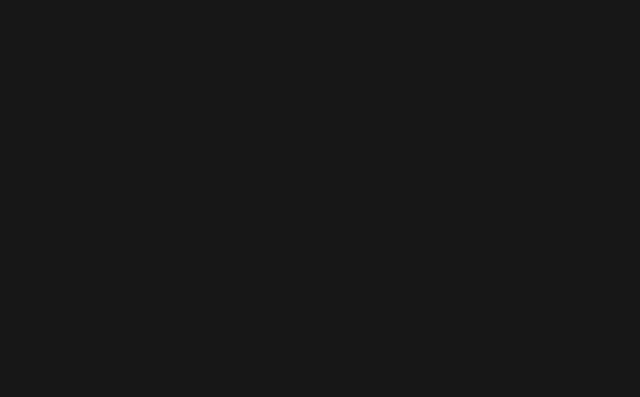
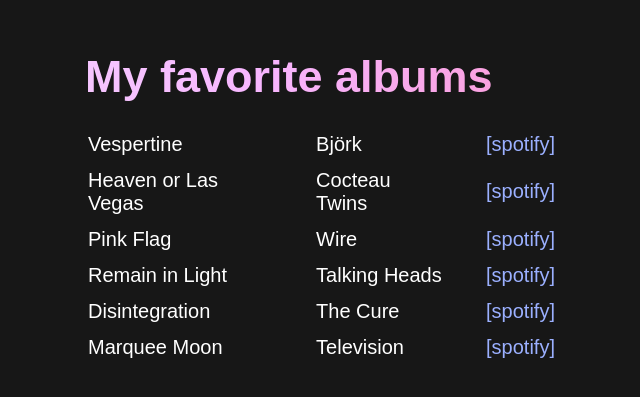
Before and after one commit to willzahary/personal-website, a React (Create React App) app: page /music in a window 1280 px wide. Before the commit this address had no page. Shown: the part 193-590 px from the top of the page, without its empty margins (299-939 px from the left). Built offline with nearby package versions, Linux system fonts and the light colour scheme; a web font is replaced by a local one.

Commit message:
Added music page

```diff
--- /dev/null
+++ b/src/components/Album.jsx
@@ -0,0 +1,24 @@
+import React from 'react'
+
+export const Album = ({ link, artist, title }) => {
+    return (
+        <tr className="album">
+            <td className="album-title">
+                {title}
+            </td>
+            <td className="album-artist">
+                {artist}
+            </td>
+            <td className="album-link-wrapper">
+                <a
+                    className="album-link"
+                    href={link}
+                    target="_blank"
+                    rel="noopener noreferrer"
+                >
+                    [spotify]
+                </a>
+            </td>
+        </tr>
+    )
+}
--- /dev/null
+++ b/src/components/Albums.jsx
@@ -0,0 +1,64 @@
+import React from 'react'
+import { Album } from '../components/Album'
+
+import {
+    LINK_DISINTEGRATION,
+    LINK_HOLV,
+    LINK_MARQUEE_MOON,
+    LINK_PINK_FLAG,
+    LINK_RIL,
+    LINK_VESPERTINE
+} from '../links'
+
+const album_items = [
+    {
+        key: 1,
+        artist: "Björk",
+        title: "Vespertine",
+        link: LINK_VESPERTINE
+    },
+    {
+        key: 2,
+        artist: "Cocteau Twins",
+        title: "Heaven or Las Vegas",
+        link: LINK_HOLV
+    },
+    {
+        key: 3,
+        artist: "Wire",
+        title: "Pink Flag",
+        link: LINK_PINK_FLAG
+    },
+    {
+        key: 4,
+        artist: "Talking Heads",
+        title: "Remain in Light",
+        link: LINK_RIL
+    },
+    {
+        key: 5,
+        artist: "The Cure",
+        title: "Disintegration",
+        link: LINK_DISINTEGRATION
+    },
+    {
+        key: 6,
+        artist: "Television",
+        title: "Marquee Moon",
+        link: LINK_MARQUEE_MOON
+    }
+]
+
+export const Albums = () => {
+    const albums_items = album_items.map((album_item) =>
+        <Album key={album_item.key} artist={album_item.artist} title={album_item.title} link={album_item.link} />
+    );
+
+    return (
+        <div className="albums">
+            <table className="albums-table">
+                {albums_items}
+            </table>
+        </div>
+    )
+}
--- a/src/components/Main.jsx
+++ b/src/components/Main.jsx
@@ -1,12 +1,14 @@
 import React from 'react';
 import { Landing } from '../pages/Landing';
 import { Courses } from '../pages/Courses';
+import { Music } from '../pages/Music'
 import { useRoutes } from 'react-router-dom';
 
 export const Main = () => {
     let routes = useRoutes([
         { path: "/", element: <Landing /> },
         { path: "courses", element: <Courses /> },
+        { path: "music", element: <Music /> }
       ]);
     return routes;
 }
--- a/src/links.js
+++ b/src/links.js
@@ -1,7 +1,10 @@
+// links for landing
 export const LINK_LINKEDIN = "https://linkedin.com/in/willzahary/";
 export const LINK_GITHUB = "https://github.com/willstats/";
 export const LINK_TWITTER = "https://twitter.com/willzahary/";
 export const EMAIL = "williamzahary@gmail.com";
+
+// links to course codes
 export const LINK_COMP302 = "https://www.mcgill.ca/study/2022-2023/courses/comp-302"
 export const LINK_COMP330 = "https://www.cs.mcgill.ca/~prakash/Courses/Comp330/comp330.html"
 export const LINK_COMP362 = "https://www.mcgill.ca/study/2022-2023/courses/comp-362"
@@ -12,3 +15,11 @@
 export const LINK_MATH456 = "https://www.mcgill.ca/study/2022-2023/courses/math-456"
 export const LINK_MATH457 = "https://www.mcgill.ca/study/2022-2023/courses/math-457"
 export const LINK_MATH553 = "https://www.mcgill.ca/study/2022-2023/courses/math-553"
+
+// links to albums on spotify
+export const LINK_DISINTEGRATION = "https://open.spotify.com/album/0A13JySVHzBoRZFk2o89Wl"
+export const LINK_HOLV = "https://open.spotify.com/album/5lEphbceIgaK1XxWeSrC9E"
+export const LINK_MARQUEE_MOON = "https://open.spotify.com/album/630o1rKTDsLeIPreOY1jqP"
+export const LINK_PINK_FLAG = "https://open.spotify.com/album/4WXqZZ28geJSPtqLcCF56L"
+export const LINK_RIL = "https://open.spotify.com/album/1JvXxLsm0PxlGH4LXzqMGq"
+export const LINK_VESPERTINE = "https://open.spotify.com/album/5vBpIxm8ws6pWyVmTWiGE1"
--- /dev/null
+++ b/src/pages/Music.jsx
@@ -0,0 +1,13 @@
+import React from "react"
+import { Albums } from "../components/Albums"
+
+export const Music = () => {
+    return (
+        <div className="landing">
+            <div className="landing-text">
+                <h1 className="albums-header">My favorite albums</h1>
+                <Albums />
+            </div>
+        </div>
+    )
+}
--- a/src/scss/App.scss
+++ b/src/scss/App.scss
@@ -78,6 +78,33 @@
       -webkit-text-fill-color: transparent;
       animation: hue 10s infinite ease-in-out;
       -webkit-animation: hue 10s infinite ease-in-out;
+    }
+
+    .albums-header {
+      font-size: 45px;
+      margin-bottom: 20px;
+    }
+
+    .albums-table {
+      width: 100%;
+
+      td {
+        font-size: 20px;
+        padding-right: 40px;
+        padding-bottom: 10px;
+      }
+
+      .album-title {
+        font-weight: 400;
+      }
+
+      .album-artist {
+        font-weight: 300;
+      }
+
+      .album-link {
+        color: $purple;
+      }
     }
 
     p {
@@ -244,6 +271,21 @@
         margin-bottom: 40px;
       }
 
+      .albums-header {
+        font-size: 32px;
+      }
+
+      .albums-table {
+        width: 100%;
+
+        td {
+          font-size: 16px;
+          padding-right: 10px;
+          padding-left: 0;
+          padding-bottom: 10px;
+        }
+      }
+
       p {
         font-size: 20px;
       }
```
